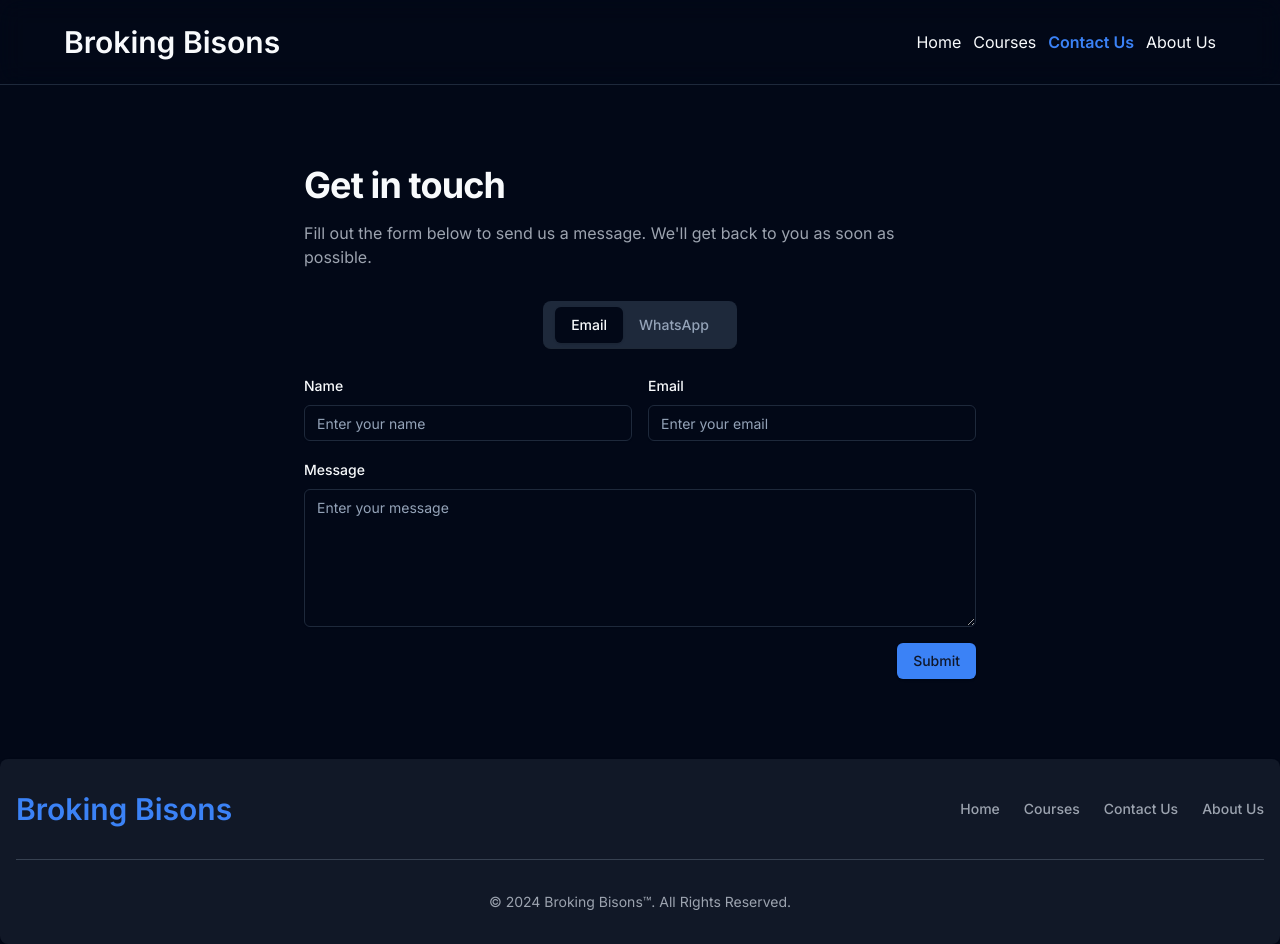
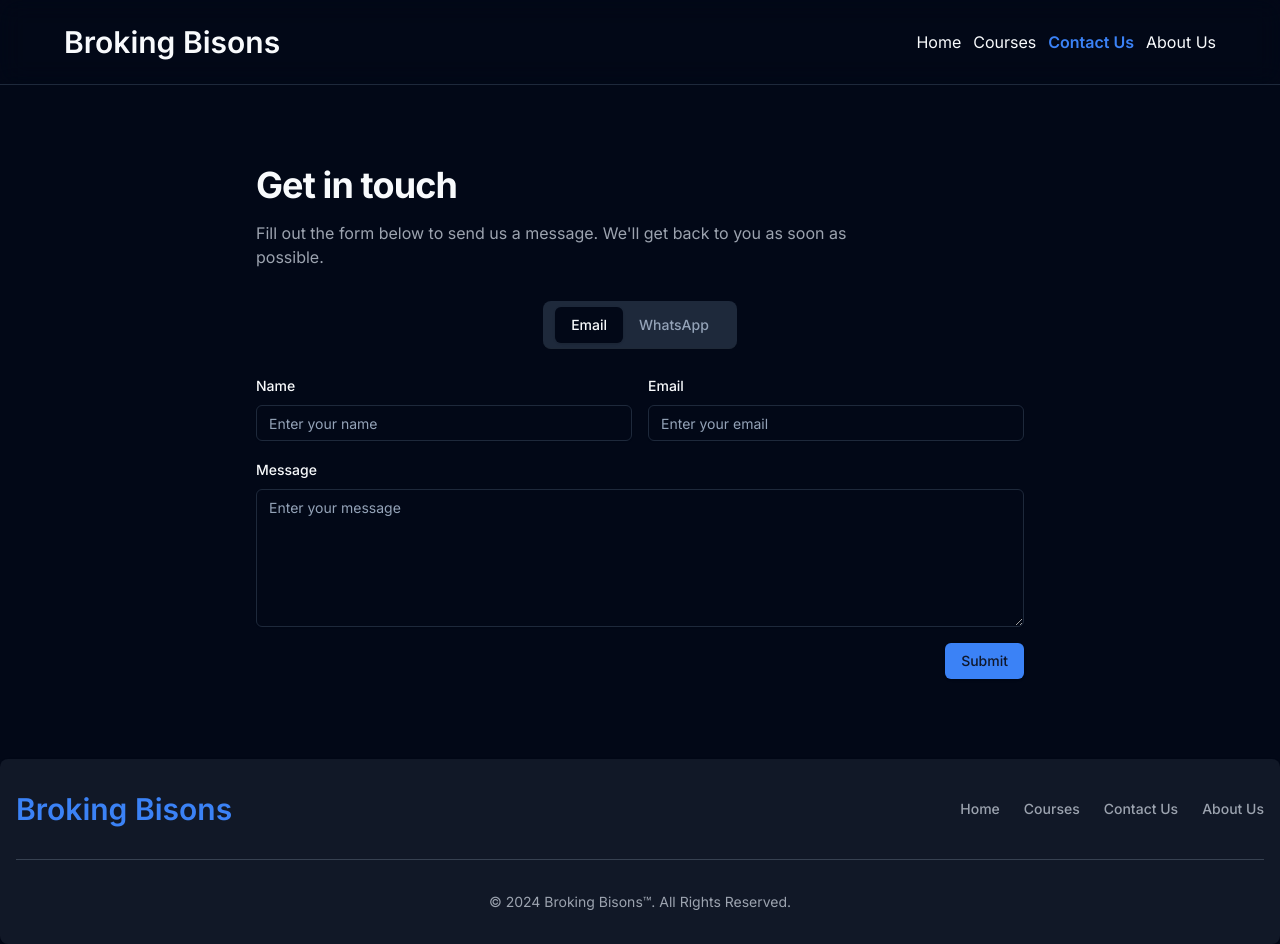
Before and after one commit to yash91989201/broking_bisons, a Next.js app: page /contact-us in a window 1280 px wide. Built offline with nearby package versions, Linux system fonts and the light colour scheme.

Commit message:
style: add padding to contact us form

```diff
--- a/src/app/contact-us/page.tsx
+++ b/src/app/contact-us/page.tsx
@@ -6,7 +6,7 @@ import { Button } from "@/components/ui/button";
 
 export default function ContactUsPage() {
 	return (
-		<div className="w-full max-w-2xl mx-auto space-y-8 py-12 md:py-16 lg:py-20">
+		<div className="w-full max-w-3xl mx-auto space-y-8 py-12 md:py-16 lg:py-20 px-3 sm:px-0">
 			<div className="space-y-4">
 				<h1 className="text-3xl font-bold tracking-tight sm:text-4xl">
 					Get in touch
```
